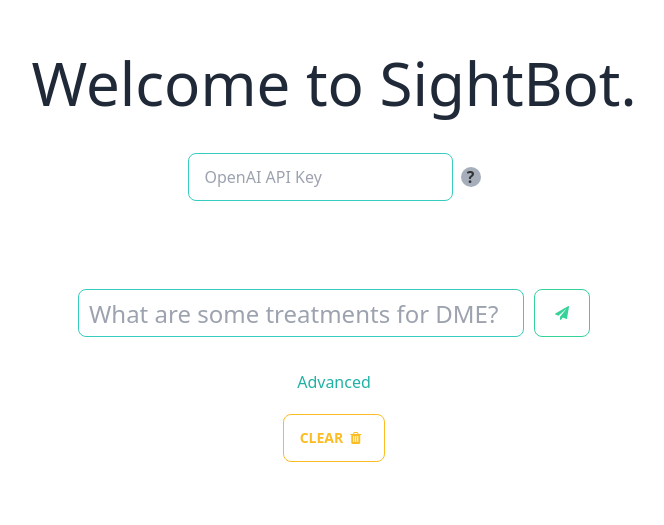
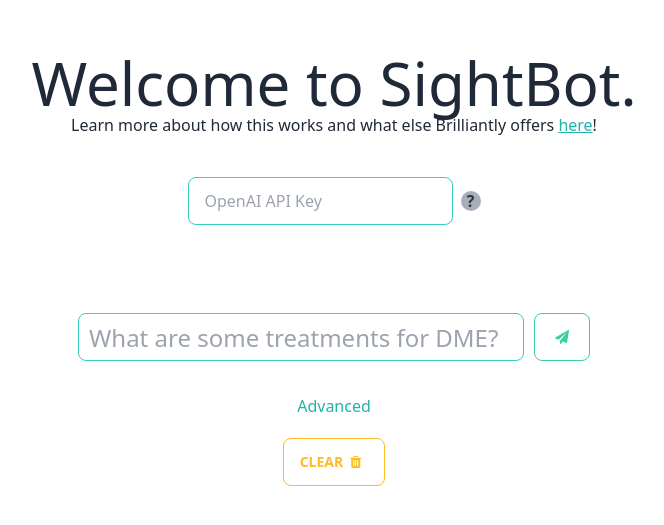
Before and after one commit to suvansh/sightbot, a Next.js app in the folder chatgpsee/: page / in a window 1280 px wide. Shown: the part 107-632 px from the top of the page, without its empty margins (306-970 px from the left). Built offline with nearby package versions, Linux system fonts and the light colour scheme.

Commit message:
adding free trial key, link to blog, updating link style to be uniform

```diff
--- a/chatgpsee/pages/index.tsx
+++ b/chatgpsee/pages/index.tsx
@@ -94,7 +94,7 @@
     const handleEnter = async() => {
         setErrorMessage(null);
         if (OpenAIAPIKey === "") {
-            setErrorMessage("Please enter an OpenAI API key.")
+            setErrorMessage("Please enter an OpenAI API key. For a limited time, use the key \"TryBrilliantly\" for free!")
             return
         }
         try {
@@ -157,6 +157,7 @@
             {errorMessage && <FloatingBanner message={errorMessage} />}
             <div className='flex flex-col items-center justify-center mt-40 text-center'>
                 <h1 className='text-6xl'>Welcome to SightBot.</h1>
+                <h3 className='blog-promo'>Learn more about how this works and what else Brilliantly offers <a href="https://brilliantly.ai/blog/sightbot/" target="_blank" rel="noopener noreferrer">here</a>!</h3>
                 <div className='my-10'>
                     <input
                         placeholder='OpenAI API Key'
--- a/chatgpsee/styles/globals.css
+++ b/chatgpsee/styles/globals.css
@@ -17,13 +17,13 @@
     box-sizing: border-box;
 }
 
-a.source-link {
+a {
     color: #21b2a5;
     text-decoration: underline;
     cursor: pointer;
 }
 
-a.source-link:hover {
+a:hover {
     text-decoration: none;
 }
 
```
